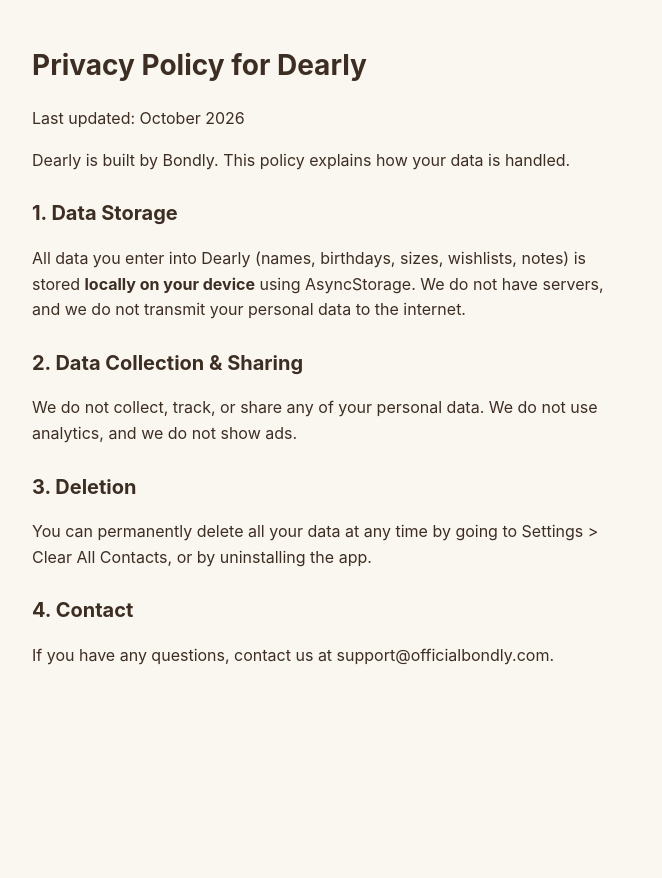
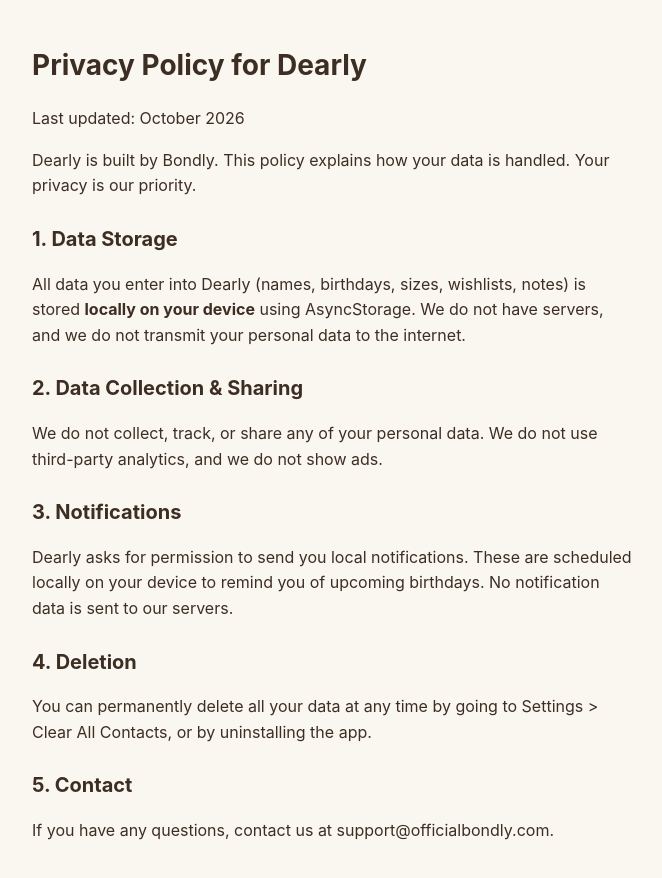
Before and after one commit to officialbondly-tech/dearly-privacy, a plain HTML site: page index.html in a window 1280 px wide. Shown: the whole page, without its empty margins (308-970 px from the left). Before the commit the page ends 800 px from the top, so only its background shows below. Drawn offline with Linux system fonts and the light colour scheme.

Commit message:
Revise privacy policy and section numbering
Updated privacy policy to emphasize data handling and added a section on local notifications.

```diff
--- a/index.html
+++ b/index.html
@@ -7,24 +7,26 @@
         body { font-family: -apple-system, BlinkMacSystemFont, "Segoe UI", Roboto, Helvetica, Arial, sans-serif; padding: 24px; max-width: 600px; margin: auto; line-height: 1.6; color: #3D2E24; background-color: #FAF6F0; }
         h1 { font-size: 28px; }
         h2 { font-size: 20px; margin-top: 24px; }
-        a { color: #E07B3C; }
     </style>
 </head>
 <body>
     <h1>Privacy Policy for Dearly</h1>
     <p>Last updated: October 2026</p>
-    <p>Dearly is built by Bondly. This policy explains how your data is handled.</p>
+    <p>Dearly is built by Bondly. This policy explains how your data is handled. Your privacy is our priority.</p>
 
     <h2>1. Data Storage</h2>
     <p>All data you enter into Dearly (names, birthdays, sizes, wishlists, notes) is stored <strong>locally on your device</strong> using AsyncStorage. We do not have servers, and we do not transmit your personal data to the internet.</p>
 
     <h2>2. Data Collection & Sharing</h2>
-    <p>We do not collect, track, or share any of your personal data. We do not use analytics, and we do not show ads.</p>
+    <p>We do not collect, track, or share any of your personal data. We do not use third-party analytics, and we do not show ads.</p>
 
-    <h2>3. Deletion</h2>
+    <h2>3. Notifications</h2>
+    <p>Dearly asks for permission to send you local notifications. These are scheduled locally on your device to remind you of upcoming birthdays. No notification data is sent to our servers.</p>
+
+    <h2>4. Deletion</h2>
     <p>You can permanently delete all your data at any time by going to Settings > Clear All Contacts, or by uninstalling the app.</p>
 
-    <h2>4. Contact</h2>
+    <h2>5. Contact</h2>
     <p>If you have any questions, contact us at support@officialbondly.com.</p>
 </body>
 </html>
```
